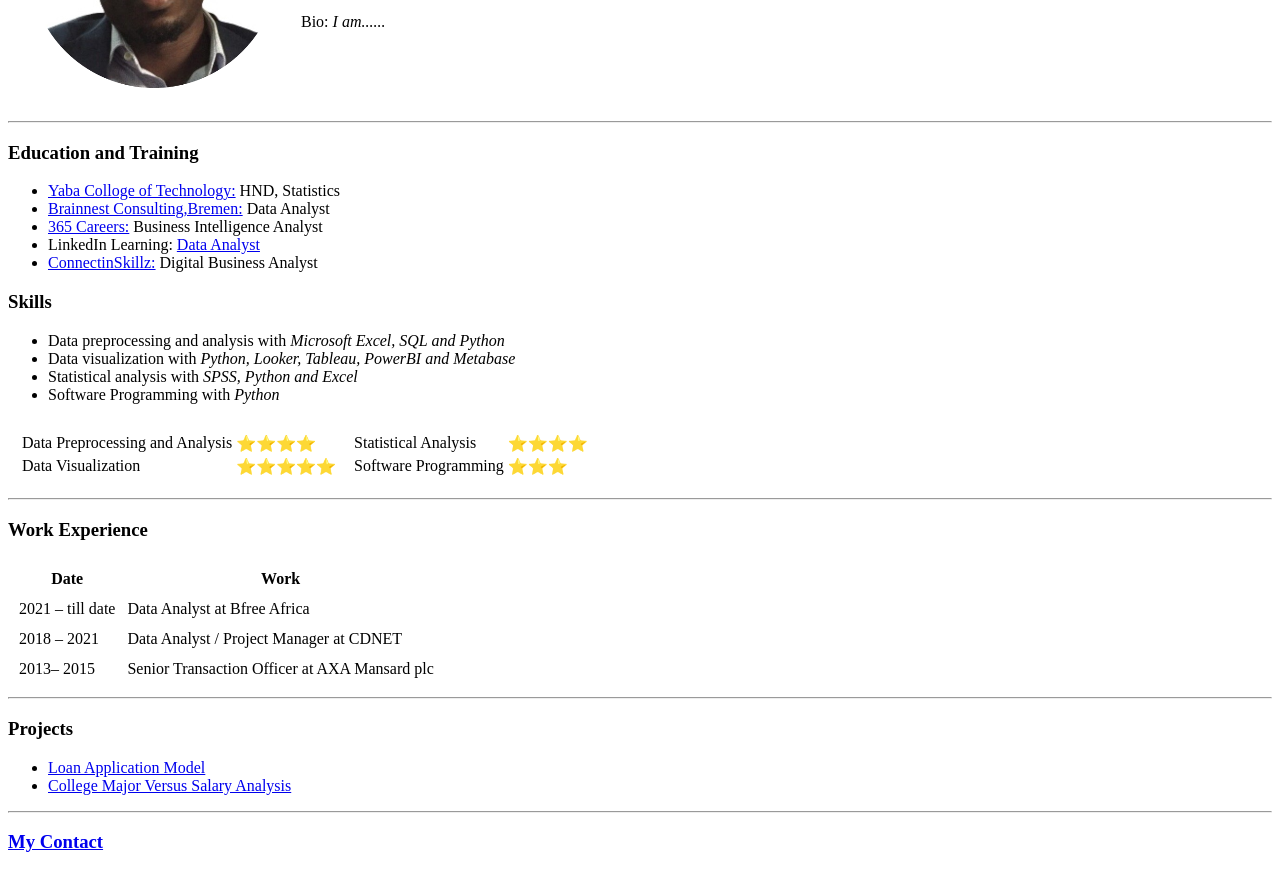
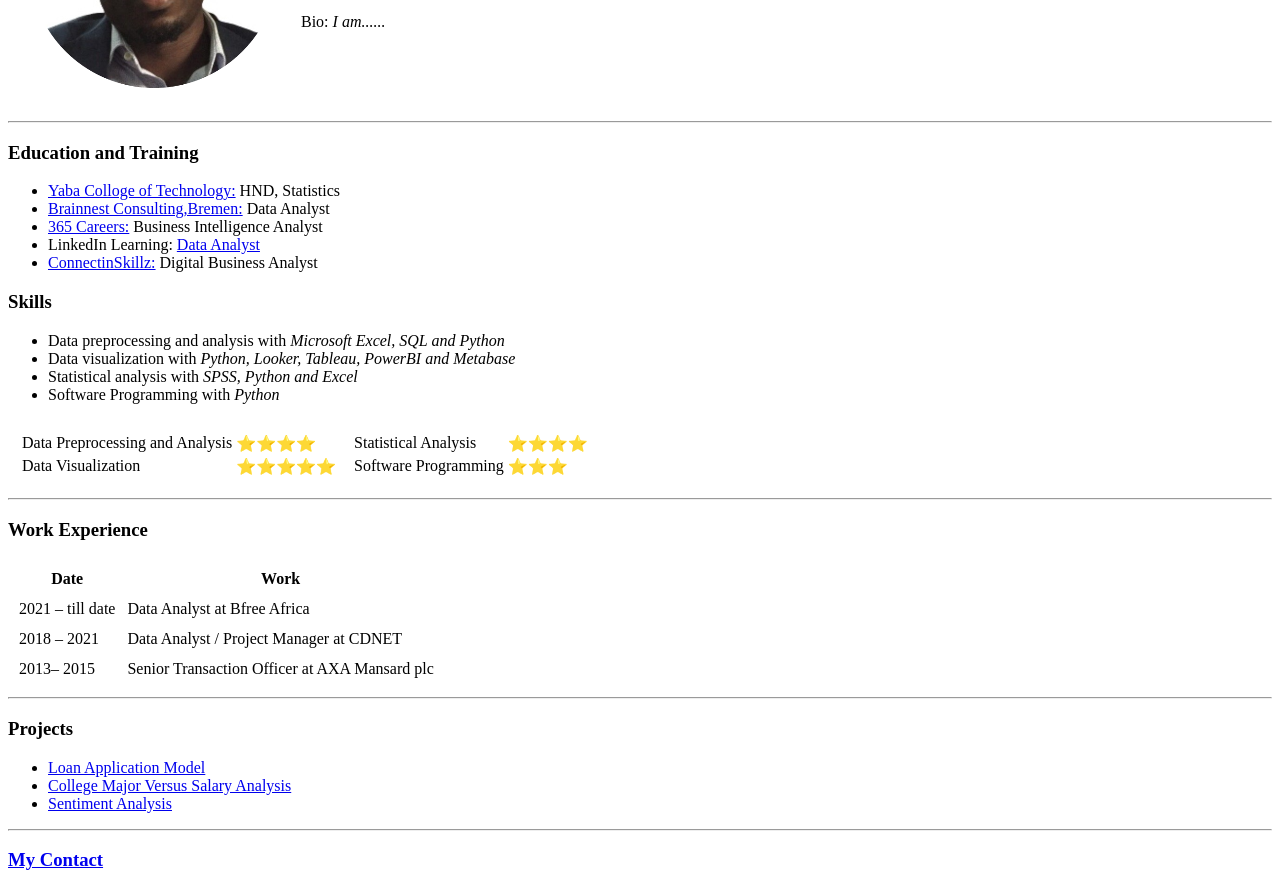
Before and after one commit to AnthonyBadmus/cv, a plain HTML site: page index.html in a window 1280 px wide. Shown: the part 191-1081 px from the top of the page. Drawn offline with Linux system fonts and the light colour scheme.

Commit message:
Update index.html

```diff
--- a/index.html
+++ b/index.html
@@ -96,6 +96,7 @@
         <ul>
             <li><a href="https://colab.research.google.com/drive/1R8qjAEUu6J2lS6ZqC1LdxnRYdaKqxlpu#scrollTo=E6OL3zbh3KEw">Loan Application Model</a></li>
             <li><a href="https://github.com/ttbadmus/cv/blob/main/College%20Major%20versus%20Salary%20Analysis.ipynb">College Major Versus Salary Analysis</a></li>
+            <li><a href="https://github.com/ttbadmus/cv/blob/main/NLP%20Project%20_%20Sentiment%20Analysis.ipynb">Sentiment Analysis</a></li>
 
 
         </ul>
```
